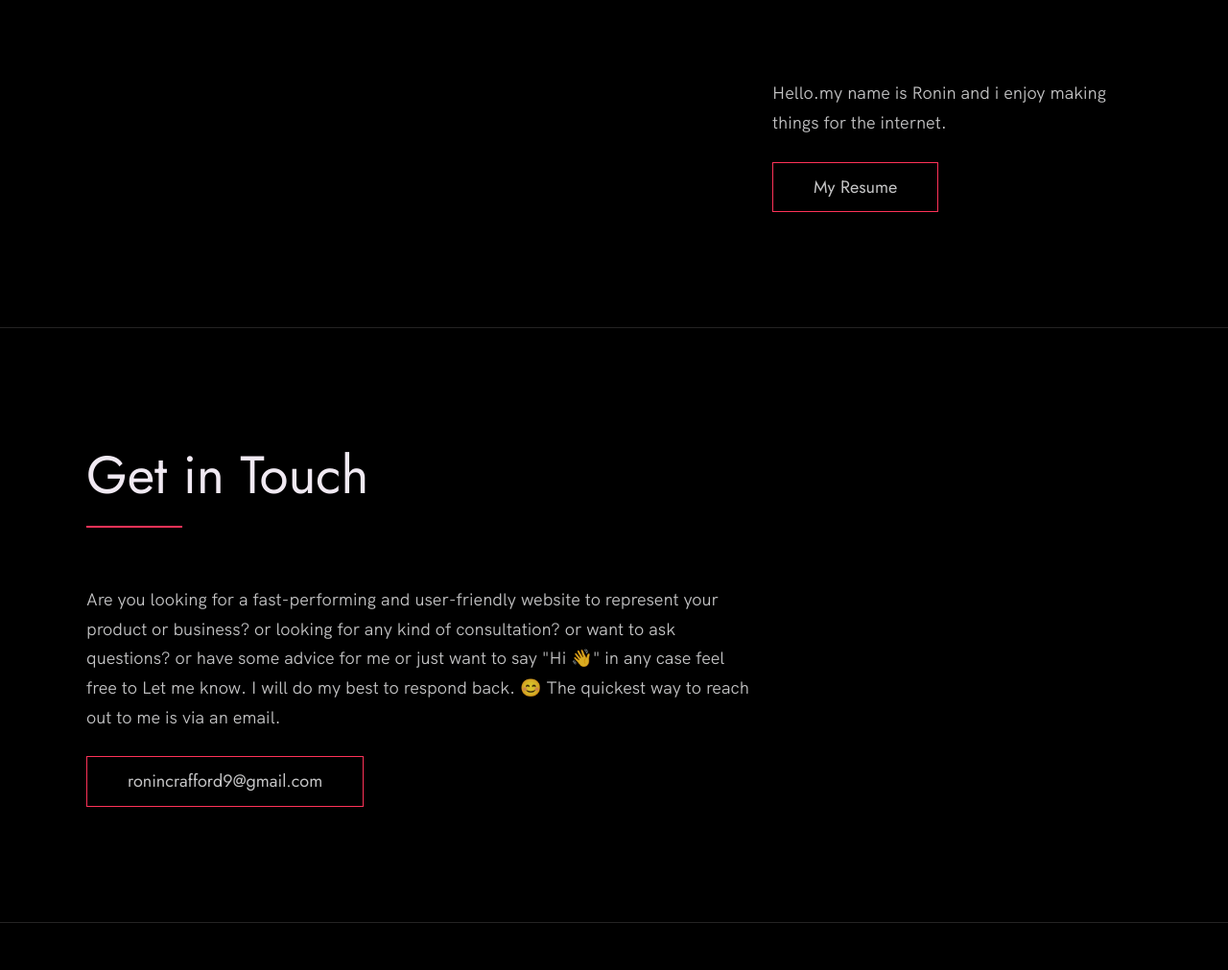
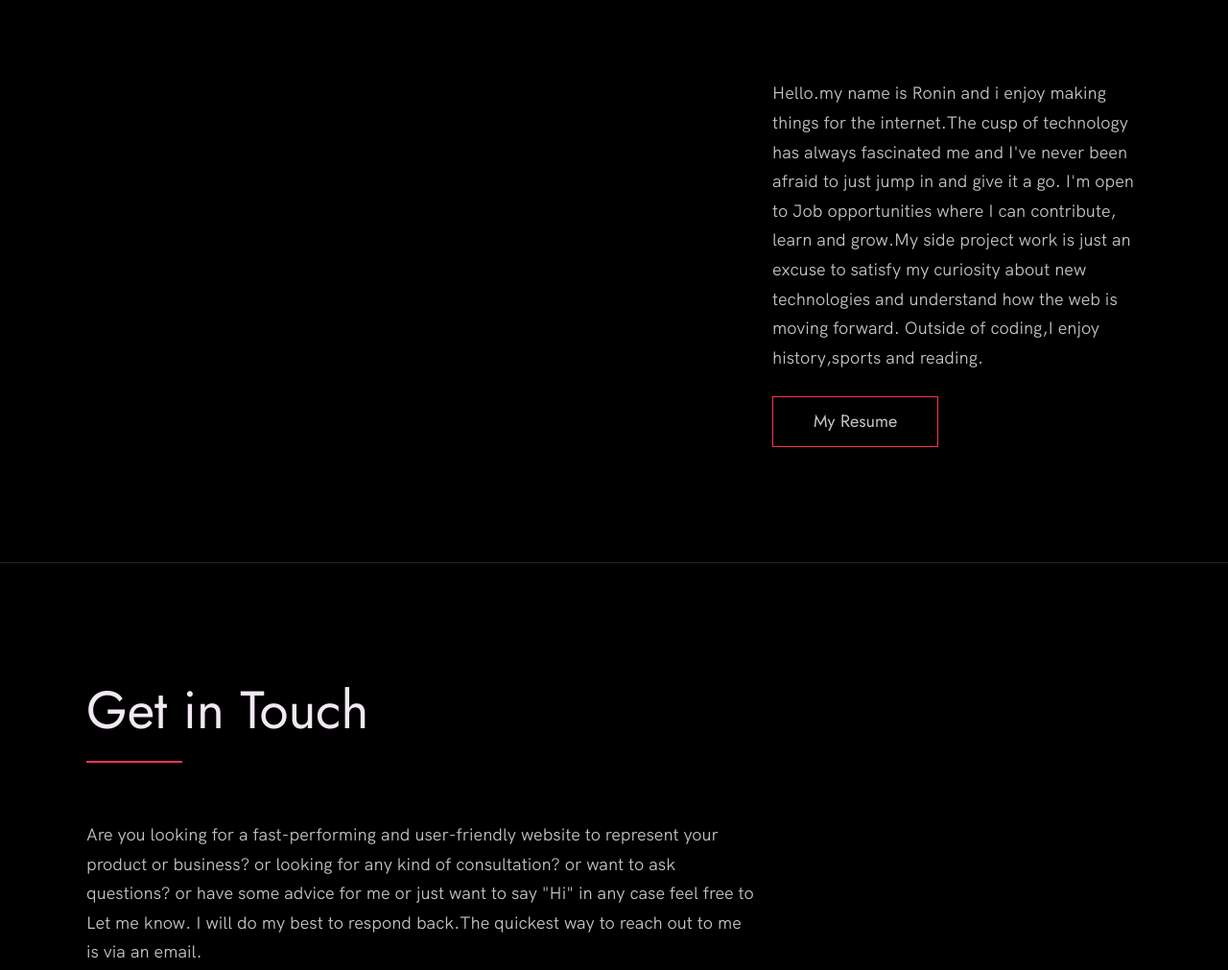
Before and after one commit to RoninCrafford/Portfolio, a plain HTML site: page index.html in a window 1280 px wide. Shown: the part 2920-3931 px from the top of the page at 96% size. Drawn offline with Linux system fonts and the light colour scheme.

Commit message:
Updated the about section

```diff
--- a/index.html
+++ b/index.html
@@ -149,7 +149,11 @@
         <div class="about__content">
           <div class="about__text">
             <p>
-              Hello.my name is Ronin and i enjoy making things for the internet.
+              Hello.my name is Ronin and i enjoy making things for the internet.The cusp of technology has always fascinated me and I've never been afraid to just jump in and give it a go.
+              I'm open to Job opportunities where I can contribute, learn and grow.My side project work is just an excuse to satisfy my curiosity about new technologies and understand how
+              the web is moving forward.
+
+              Outside of coding,I enjoy history,sports and reading.
             </p>
             <!-- Provide a link to your resume -->
             <a href="cv.pdf" class="btn">My Resume</a>
@@ -169,8 +173,8 @@
           Are you looking for a fast-performing and user-friendly website to
           represent your product or business? or looking for any kind of
           consultation? or want to ask questions? or have some advice for me
-          or just want to say "Hi 👋" in any case feel free to Let me know. I
-          will do my best to respond back. 😊 The quickest way to reach out to
+          or just want to say "Hi" in any case feel free to Let me know. I
+          will do my best to respond back.The quickest way to reach out to
           me is via an email.
         </p>
         <!-- Replace the email with yours -->
```
